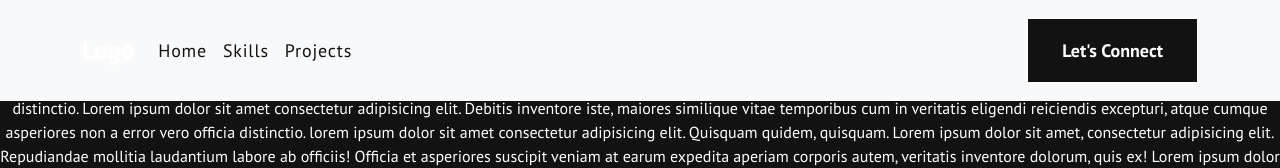
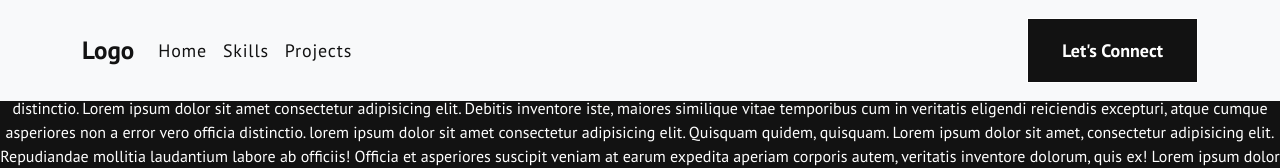
Before and after one commit to aliakbarzohour/React-Portfolio, a React (Create React App) app: page / in a window 1280 px wide. Shown: the top 168 px of the page. Built offline with nearby package versions, Linux system fonts and the light colour scheme; the HTML template or start-up script is replaced by a standard one.

Commit message:
fix navbar

```diff
--- a/src/App.css
+++ b/src/App.css
@@ -62,12 +62,6 @@ nav.navbar.scrolled {
     color: #fff;
 }
 
-nav.navbar .navbar-brand {
-    text-shadow: 0 0 10px white;
-    font-size: 25px;
-    font-weight: 700;
-}
-
 .nav-link.navbar-link {
     color: #121212 !important;
     font-weight: 400;
@@ -76,8 +70,18 @@ nav.navbar .navbar-brand {
     font-size: 18px;
 }
 
-nav.navbar.scrolled .nav-link.navbar-link,
+.scrolled .nav-link.navbar-link,
 .navbar-brand {
+    color: #fff !important;
+}
+
+nav.navbar .navbar-brand {
+    color: #121212 !important;
+    font-size: 25px;
+    font-weight: 700;
+}
+
+nav.navbar.scrolled .navbar-brand {
     color: #fff !important;
 }
 
--- a/src/components/NavBar.js
+++ b/src/components/NavBar.js
@@ -1,4 +1,5 @@
 import React, { useEffect, useState } from "react";
+// React bootstrap component for the NavBar
 import { Navbar, Nav, Container } from "react-bootstrap";
 
 function NavBar() {
@@ -15,15 +16,17 @@ function NavBar() {
         setScrolled(false);
       }
     };
+    // when scrolling, set the state of the scrolled variable
     window.addEventListener("scroll", onScroll);
     return () => {
+      // when the component is unmounted, remove the event listener
       window.removeEventListener("scroll", onScroll);
     };
   }, []);
+  // Update the active link when the user clicks on a link
   const onUpdateActiveLink = (value) => {
     setactiveLink(value);
   };
-
   // And return the NavBar component with JSX
   return (
     <>
```
